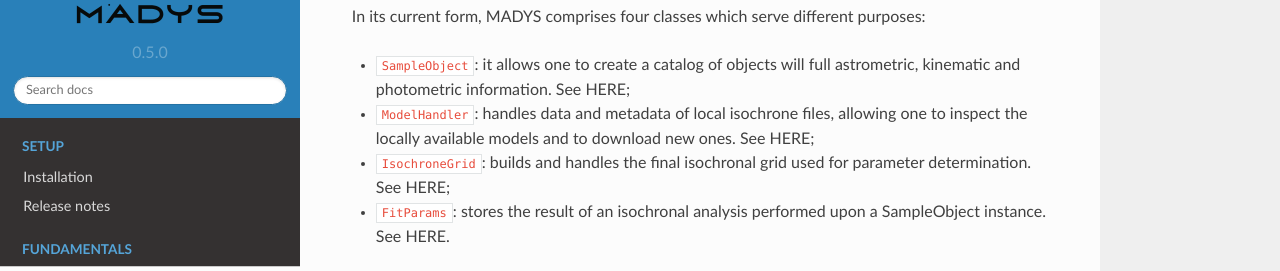
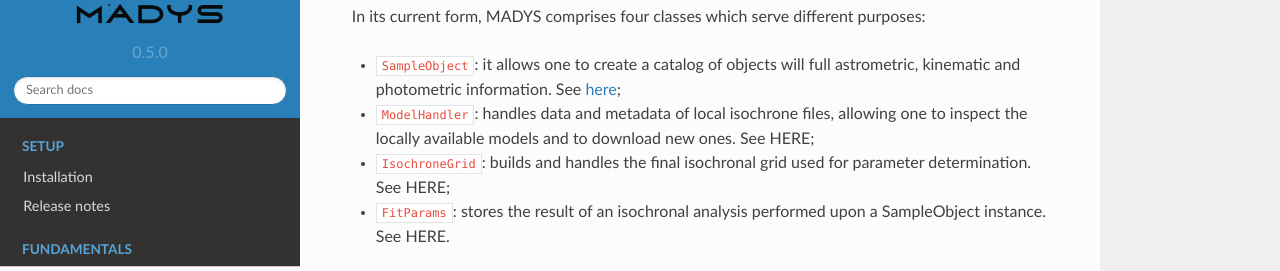
Before and after one commit to vsquicciarini/madys, a Sphinx documentation site: the page built from docs/source/available_classes.rst, in a window 1280 px wide. Shown: the part 155-426 px from the top of the page. Built offline with Sphinx 7.4.7 and the Read the Docs theme 2.0.0, drawn with Linux system fonts in a browser that asks for light colours; part of the change alters nothing that is shown.

```diff
--- a/docs/source/available_classes.rst
+++ b/docs/source/available_classes.rst
@@ -3,7 +3,7 @@ Available classes
 
 In its current form, MADYS comprises four classes which serve different purposes:
 
-* ``SampleObject``: it allows one to create a catalog of objects will full astrometric, kinematic and photometric information. See HERE;
+* ``SampleObject``: it allows one to create a catalog of objects will full astrometric, kinematic and photometric information. See `here <https://madys.readthedocs.io/en/latest/instance_creation.html>`_;
 * ``ModelHandler``: handles data and metadata of local isochrone files, allowing one to inspect the locally available models and to download new ones. See HERE;
 * ``IsochroneGrid``: builds and handles the final isochronal grid used for parameter determination. See HERE;
 * ``FitParams``: stores the result of an isochronal analysis performed upon a SampleObject instance. See HERE.
```
